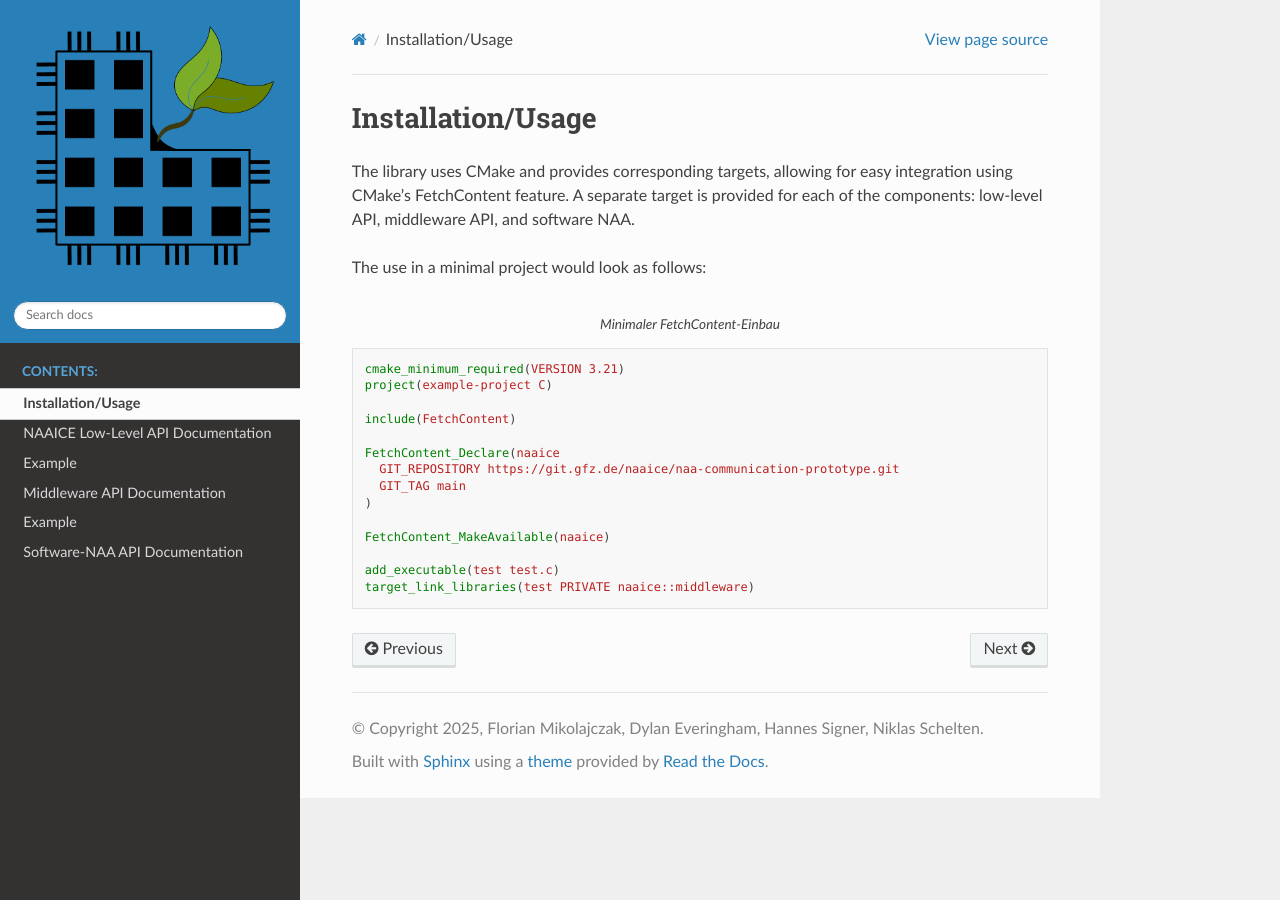
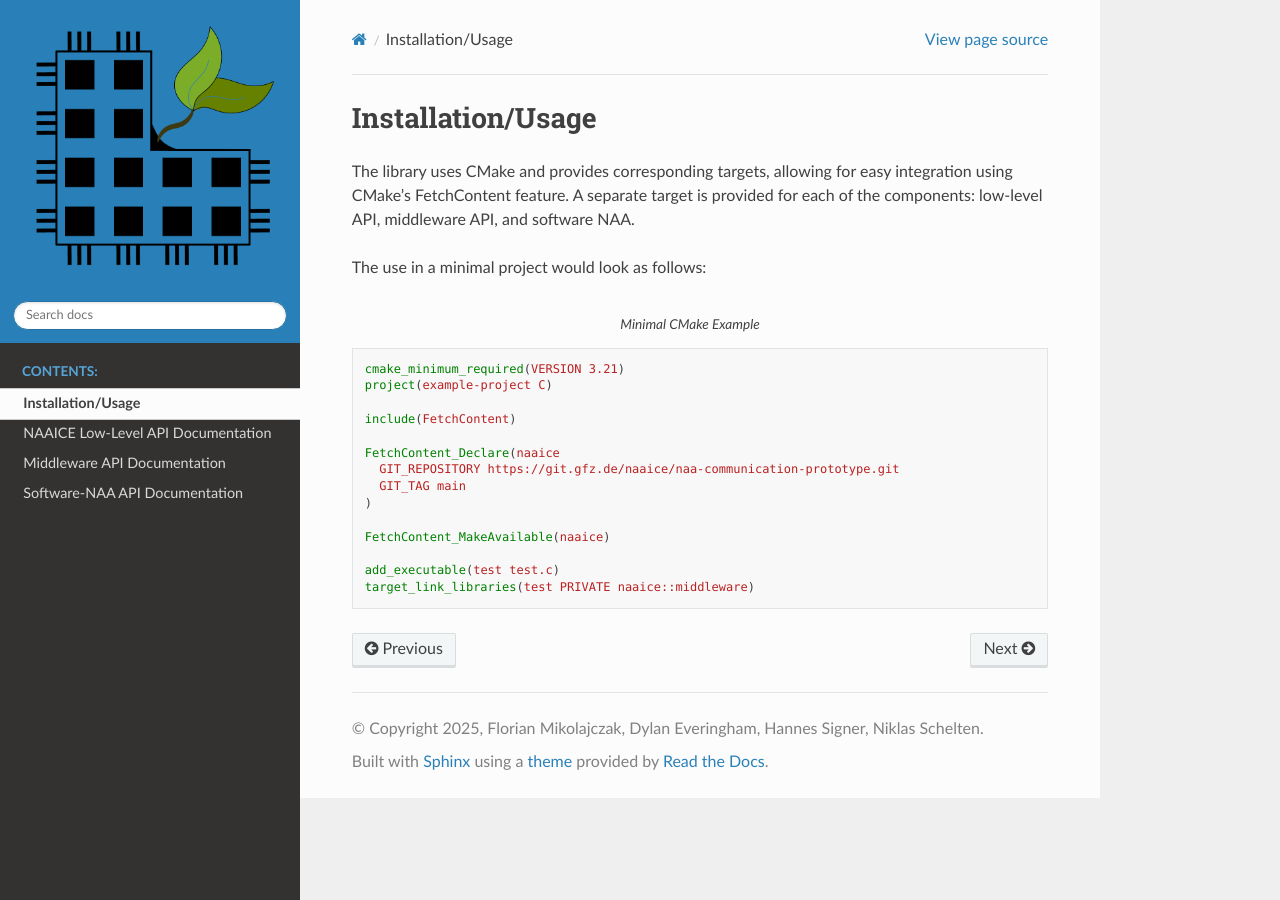
Before and after one commit to naaice-greenhpc/naa-communication-library, a Sphinx documentation site: the page built from docs/source/api/installation.rst, in a window 1280 px wide. Built offline with Sphinx 7.4.7 and the Read the Docs theme 3.1.0, drawn with Linux system fonts in a browser that asks for light colours.

Commit message:
Merge branch 'docs' into 'main'
update docu

See merge request naaice/naa-communication-prototype!30

```diff
--- a/docs/source/api/installation.rst
+++ b/docs/source/api/installation.rst
@@ -6,7 +6,7 @@
 The use in a minimal project would look as follows:
 
 .. code-block:: cmake
-   :caption: Minimaler FetchContent-Einbau
+   :caption: Minimal CMake Example
 
    cmake_minimum_required(VERSION 3.21)
    project(example-project C)
--- a/docs/source/api/low_level.rst
+++ b/docs/source/api/low_level.rst
@@ -22,4 +22,4 @@
 
 
 Example
-=======
+-------
--- a/docs/source/api/middleware.rst
+++ b/docs/source/api/middleware.rst
@@ -6,4 +6,4 @@
 
 
 Example
-=======
+-------
--- a/docs/source/index.rst
+++ b/docs/source/index.rst
@@ -31,11 +31,11 @@
 
 Funding
 =======
-The development of EMA is funded by the BMFTR Germany in the context of the NAAICE_ Project (GreenHPC grant_)
+The development of EMA is funded by the BMFTR Germany in the context of the NAAICE_ Project (GreenHPC_ grant)
 
 ..  figure:: ./_static/BMFTR-sponsored.jpg
     :alt: BMFTR Logo
-    :scale: 65
+    :scale: 55
 
 
 .. _NAAICE: https://www.greenhpc.eu
```
